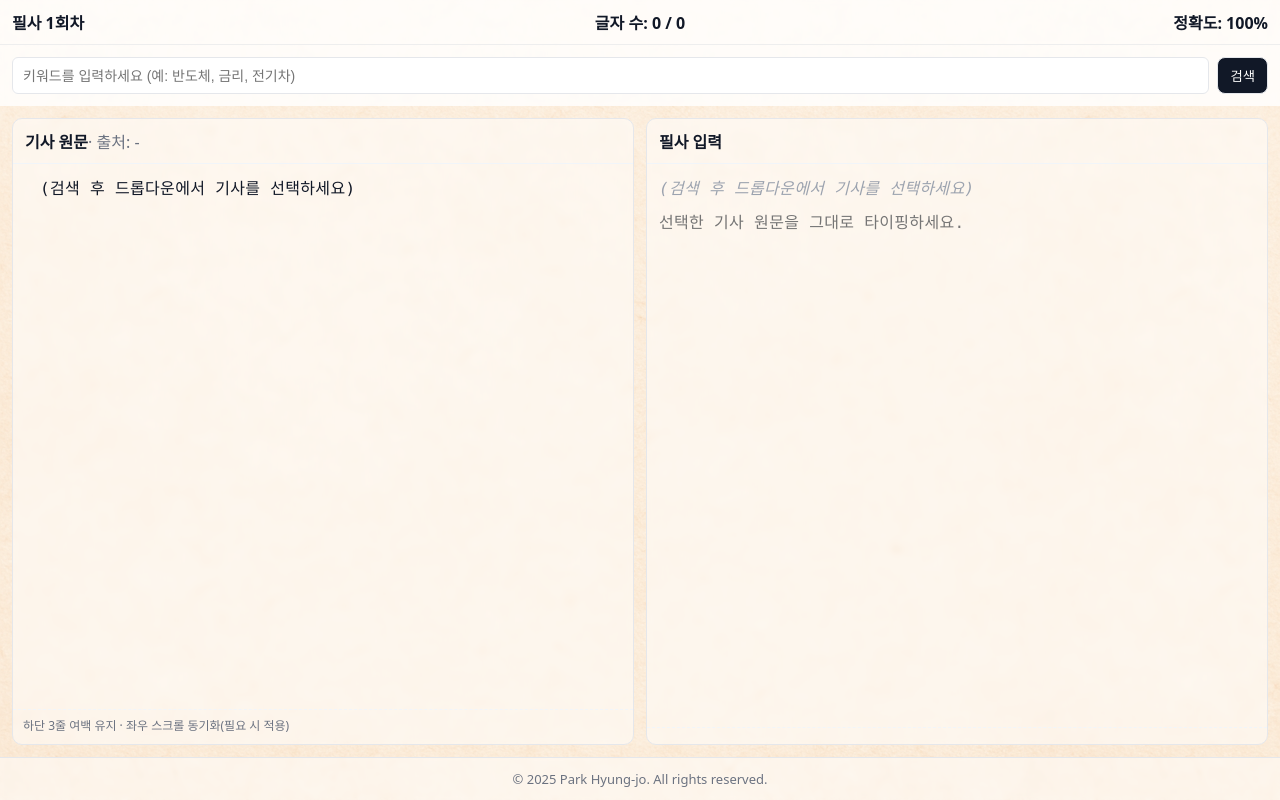
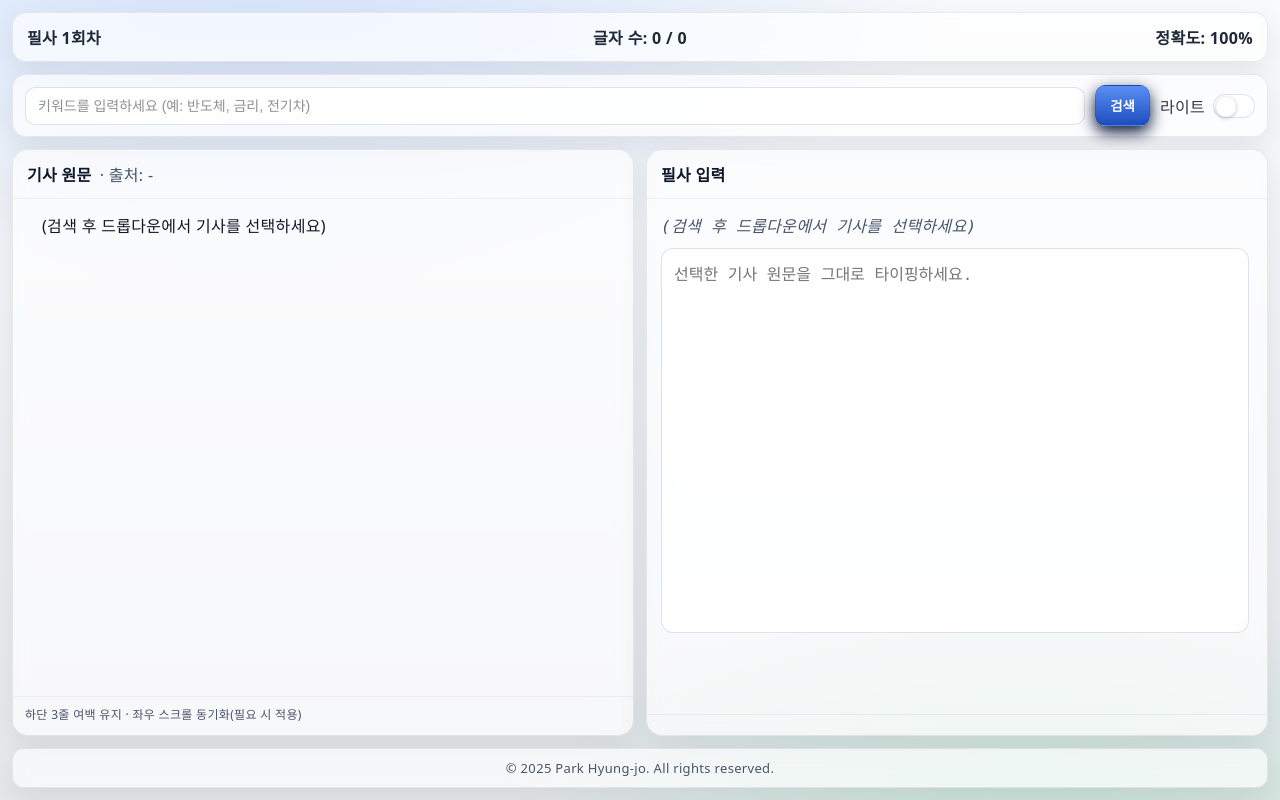
Before and after one commit to Walpin007/article-typing-app, a React (Vite) app: page / in a window 1280 px wide. Built offline with nearby package versions, Linux system fonts and the light colour scheme.

Commit message:
디자인 변경

```diff
--- a/src/App.jsx
+++ b/src/App.jsx
@@ -4,6 +4,24 @@ import "./index.css";
 const MAX_ROUNDS = 3;
 
 export default function App() {
+  // ===== Theme =====
+  const getInitTheme = () => {
+    const saved = localStorage.getItem("theme");
+    if (saved === "light" || saved === "dark") return saved;
+    // 시스템 선호
+    return window.matchMedia && window.matchMedia("(prefers-color-scheme: dark)").matches
+      ? "dark" : "light";
+  };
+  const [theme, setTheme] = useState(getInitTheme);
+
+  useEffect(() => {
+    document.documentElement.setAttribute("data-theme", theme);
+    localStorage.setItem("theme", theme);
+  }, [theme]);
+
+  const toggleTheme = () => setTheme(t => (t === "dark" ? "light" : "dark"));
+
+  // ===== 기존 상태들 =====
   const [round, setRound] = useState(1);
   const [typed, setTyped] = useState(["", "", ""]);
   const [paused, setPaused] = useState(false);
@@ -20,7 +38,8 @@ export default function App() {
     source: "",
     content: "",
     plain: "",
-    pubDate: ""
+    pubDate: "",
+    textLength: 0
   });
   const [viewMode, setViewMode] = useState("clean");
   const [editMode, setEditMode] = useState(false);
@@ -57,7 +76,7 @@ export default function App() {
       const r = await fetch(`/api/search-mixed?q=${encodeURIComponent(query.trim())}`);
       const data = await r.json();
       const items = Array.isArray(data.items) ? data.items : [];
-      const opts = items.map((it, i) => ({
+      const opts = items.slice(0, 10).map((it, i) => ({
         idx: i,
         sourceType: it.sourceType,
         title: it.title,
@@ -90,7 +109,8 @@ export default function App() {
         source: `${opt.sourceType === "google" ? "Google" : "Naver"}/${(ed?.source || opt.displayLink || "").replace(/^www\./, "")}`,
         content: ed?.text || "",
         plain: ed?.plain || "",
-        pubDate: opt.pubDate || ""
+        pubDate: opt.pubDate || "",
+        textLength: typeof ed?.textLength === "number" ? ed.textLength : (ed?.text?.length || 0)
       });
       setViewMode(ed?.mode === "plain" ? "plain" : "clean");
       setEditMode(false);
@@ -156,6 +176,19 @@ export default function App() {
         <button onClick={doSearch} disabled={loading}>
           {loading ? "검색 중…" : "검색"}
         </button>
+
+        {/* 테마 토글 */}
+        <div className="themeToggle" title="테마 전환">
+          <span style={{opacity:.85}}>{theme === "dark" ? "다크" : "라이트"}</span>
+          <div
+            className={`switch ${theme === "dark" ? "on" : ""}`}
+            role="switch"
+            aria-checked={theme === "dark"}
+            onClick={toggleTheme}
+          >
+            <div className="knob" />
+          </div>
+        </div>
       </div>
 
       {options.length > 0 && (
@@ -170,6 +203,7 @@ export default function App() {
             {options.map((o) => (
               <option key={o.idx} value={o.idx}>
                 [{o.sourceType === "google" ? "Google" : "Naver"}] {o.title}
+                {article.title === o.title && article.textLength ? ` · ${article.textLength.toLocaleString()}자` : ""}
               </option>
             ))}
           </select>
@@ -220,7 +254,7 @@ export default function App() {
       )}
       {hasSearched && !loading && options.length === 0 && (
         <div className="loadingRow" style={{ paddingTop: 0 }}>
-          <span style={{ color: "#6b7280", fontStyle: "italic" }}>
+          <span style={{ opacity:.85 }}>
             뉴스 결과가 없습니다. 검색어를 바꾸거나 더 구체적으로 입력해 보세요.
           </span>
         </div>
@@ -234,7 +268,7 @@ export default function App() {
         <div className="pane">
           <header ref={headerLeftRef}>
             {article.title || "기사 원문"}{" "}
-            <span style={{ color: "#6b7280", fontWeight: 400 }}>
+            <span style={{ color: "var(--text-muted)", fontWeight: 400 }}>
               · 출처: {article.source || "-"}
               {article.pubDate && <> · 날짜: {new Date(article.pubDate).toLocaleDateString("ko-KR", { year:"numeric", month:"2-digit", day:"2-digit" })}</>}
             </span>
@@ -253,7 +287,7 @@ export default function App() {
                   value={draft}
                   onChange={(e) => setDraft(e.target.value)}
                   placeholder="여기서 직접 원문을 고칠 수 있어요."
-                  style={{ position: "static", color: "#111827", caretColor: "#111827", overflow: "auto" }}
+                  style={{ position: "static", color: "var(--text)", caretColor: "var(--text)", overflow: "auto" }}
                 />
               ) : (
                 <div className="articleText">
@@ -269,13 +303,12 @@ export default function App() {
           <div className="info">하단 3줄 여백 유지 · 좌우 스크롤 동기화(필요 시 적용)</div>
         </div>
 
-        {/* 오른쪽: 필사 입력 — 오버레이 제거 */}
+        {/* 오른쪽: 필사 입력 */}
         <div className="pane">
           <header ref={headerRightRef}>필사 입력</header>
 
           <div className="scroll">
             <div className="typingBox">
-              {/* 오버레이 삭제됨 */}
               {text.length === 0 && (
                 <div className="placeholderInline">(검색 후 드롭다운에서 기사를 선택하세요)</div>
               )}
@@ -298,8 +331,8 @@ export default function App() {
               <button onClick={() => setPaused(true)}>이 회차 완료 (멈춤)</button>
             )}
             {paused && round < MAX_ROUNDS && (
-              <span className="actions">
-                <span>복기 후</span>
+              <span className="actions" style={{ marginLeft: 8 }}>
+                <span>복기 후</span>{" "}
                 <button onClick={() => { setPaused(false); setRound(r => r + 1); }}>
                   다음 회차
                 </button>
--- a/src/index.css
+++ b/src/index.css
@@ -1,114 +1,207 @@
-:root {
-  --border: #e5e7eb;
-  --muted: #6b7280;
-  --muted-2: #374151;
-  --tracking: 0.02em;
+/* 기본 셋업 */
+*{box-sizing:border-box}
+html,body,#root{height:100%;margin:0}
+:root { --tracking: 0.02em; }
+
+/* =============== THEME TOKENS =============== */
+/* 라이트 */
+:root[data-theme="light"]{
+  --bg1:#f8fafc;                /* 배경 그라데이션 시작 */
+  --bg2:#e5e7eb;                /* 배경 그라데이션 끝 */
+  --glow1: rgba(59,130,246,.22);
+  --glow2: rgba(34,197,94,.18);
+
+  --card-bg: rgba(255,255,255,0.68);
+  --card-stroke: rgba(15,23,42,0.08);
+  --text-strong:#0f172a;
+  --text:#111827;
+  --text-muted:#475569;
+  --text-muted-strong:#1f2937;
+
+  --input-bg: rgba(255,255,255,.85);
+  --input-stroke: rgba(15,23,42,.12);
+
+  --accent:#2563eb;
+  --accent-2:#10b981;
+
+  --shadow: 0 10px 30px rgba(2, 6, 23, 0.08);
+  --frost: blur(8px) saturate(120%);
 }
 
-* { box-sizing: border-box; }
-html, body, #root { height: 100%; margin: 0; }
+/* 다크 */
+:root[data-theme="dark"]{
+  --bg1:#0f172a;
+  --bg2:#1e293b;
+  --glow1: rgba(59,130,246,.35);
+  --glow2: rgba(34,197,94,.25);
 
-body {
+  --card-bg: rgba(255,255,255,0.14);
+  --card-stroke: rgba(255,255,255,0.28);
+  --text-strong:#f1f5f9;
+  --text:#f8fafc;
+  --text-muted:#94a3b8;
+  --text-muted-strong:#e2e8f0;
+
+  --input-bg: rgba(15,23,42,.18);
+  --input-stroke: rgba(255,255,255,.18);
+
+  --accent:#60a5fa;
+  --accent-2:#34d399;
+
+  --shadow: 0 10px 30px rgba(2, 6, 23, 0.35);
+  --frost: blur(10px) saturate(120%);
+}
+
+/* 시스템 선호도 기본값 적용 (처음 방문 시) */
+@media (prefers-color-scheme: dark){
+  :root:not([data-theme]) { color-scheme: dark; }
+}
+@media (prefers-color-scheme: light){
+  :root:not([data-theme]) { color-scheme: light; }
+}
+
+/* =============== GLOBAL =============== */
+
+body{
   font-family: ui-sans-serif, system-ui, -apple-system, Segoe UI, Roboto, Helvetica, Arial,
-    "Apple SD Gothic Neo", "Noto Sans KR", "Malgun Gothic", "맑은 고딕", "Nanum Gothic", sans-serif;
-  color: #111827;
-  font-size: 16px;
-  background: #ffffff url("/bg-paper.png") repeat fixed;
-  background-size: auto;
+    "Apple SD Gothic Neo","Noto Sans KR","Malgun Gothic","맑은 고딕","Nanum Gothic", sans-serif;
+  color: var(--text);
+  background:
+    radial-gradient(1200px 600px at 20% -10%, var(--glow1), transparent 60%),
+    radial-gradient(900px 500px at 80% 110%, var(--glow2), transparent 60%),
+    linear-gradient(180deg, var(--bg1), var(--bg2));
+  letter-spacing: var(--tracking);
 }
-body::before {
-  content: "";
-  position: fixed; inset: 0;
-  background: rgba(255,255,255,0.5);
-  pointer-events: none; z-index: 0;
+
+.container{height:100vh;display:flex;flex-direction:column;gap:12px;padding:12px}
+
+/* 상단 상태바 */
+.status{
+  display:grid;grid-template-columns:1fr auto 1fr;align-items:center;
+  padding:12px 14px;border-radius:14px;border:1px solid var(--card-stroke);
+  background: var(--card-bg); backdrop-filter: var(--frost);
+  box-shadow: var(--shadow);
 }
-.container, .status, .toolbar, .resultsBar, .grid, .pane { position: relative; z-index: 1; }
+.status .left{justify-self:start}
+.status .center{justify-self:center}
+.status .right{justify-self:end;text-align:right}
+.status>div{font-weight:600;color:var(--text-muted-strong);font-variant-numeric:tabular-nums}
 
-.container { height: 100vh; display: flex; flex-direction: column; background: transparent; }
+/* 검색창/결과 바 */
+.toolbar, .resultsBar{
+  display:flex;gap:10px;flex-wrap:wrap;align-items:center;
+  padding:10px 12px;border-radius:14px;border:1px solid var(--card-stroke);
+  background: var(--card-bg); backdrop-filter: var(--frost);
+  box-shadow: var(--shadow);
+}
+.resultsBar{margin-top:-4px}
 
-/* 상단 상태 바 */
-.status {
-  display: grid; grid-template-columns: 1fr auto 1fr;
-  align-items: center; padding: 10px 12px; border-bottom: 1px solid #eee;
-  font-weight: 600; background: rgba(255,255,255,0.8); backdrop-filter: blur(2px);
+/* 입력/셀렉트/버튼 */
+input, select{
+  border:1px solid var(--input-stroke);
+  background: var(--input-bg);
+  color:var(--text);
+  border-radius:10px;
+  padding:10px 12px;
+  outline:none;font-size:14px;
+  transition:.15s ease;
 }
-.status .left{justify-self:start}.status .center{justify-self:center}.status .right{justify-self:end;text-align:right}
-.status>div{font-variant-numeric:tabular-nums}
+input::placeholder{opacity:.8}
+input:focus, select:focus{
+  border-color: color-mix(in oklab, var(--accent) 70%, transparent);
+  box-shadow:0 0 0 3px color-mix(in oklab, var(--accent) 25%, transparent);
+}
+select{min-width:280px}
 
-/* 검색줄 */
-.toolbar { display: flex; gap: 8px; padding: 12px; flex-wrap: wrap;
-  background: rgba(255,255,255,0.8); backdrop-filter: blur(2px); }
+button{
+  border:1px solid var(--input-stroke);
+  background: linear-gradient(180deg, color-mix(in oklab, var(--accent) 75%, white),
+                                      color-mix(in oklab, var(--accent) 85%, black));
+  color:white;border-radius:10px;padding:10px 14px;font-weight:600;cursor:pointer;
+  box-shadow: 0 6px 16px color-mix(in oklab, var(--accent) 35%, black);
+  transition: transform .05s ease, filter .2s ease;
+}
+button:hover{filter:brightness(1.05)}
+button:active{transform: translateY(1px)}
+button[disabled]{opacity:.6;cursor:not-allowed}
 
-/* 결과 컨트롤 */
-.resultsBar { display:flex; gap:8px; padding:0 12px 12px; flex-wrap:wrap; align-items:center;
-  background: rgba(255,255,255,0.8); backdrop-filter: blur(2px); }
-.resultsBar select { min-width: 280px; }
+/* 토글 스위치(테마) */
+.themeToggle{
+  display:inline-flex;align-items:center;gap:8px;margin-left:auto
+}
+.switch{
+  --w:42px;--h:24px;
+  position:relative;width:var(--w);height:var(--h);
+  border-radius:999px;border:1px solid var(--input-stroke);
+  background: var(--input-bg); cursor:pointer;
+}
+.switch .knob{
+  position:absolute;top:2px;left:2px;width:20px;height:20px;border-radius:50%;
+  background: white; transition: transform .2s ease;
+  box-shadow: 0 1px 4px rgba(0,0,0,.25);
+}
+.switch.on .knob{ transform: translateX(18px); }
 
-/* 좌/우 2열 */
-.grid { flex:1; min-height:0; display:grid; grid-template-columns:1fr 1fr; gap:12px; padding:12px; }
-@media (max-width: 900px) { .grid { grid-template-columns:1fr; } }
+/* 좌우 2열 */
+.grid{
+  flex:1;min-height:0;display:grid;gap:12px;
+  grid-template-columns:1fr 1fr;
+}
+@media (max-width: 980px){ .grid{ grid-template-columns:1fr; }}
 
 /* 카드 */
-.pane {
-  display:flex; flex-direction:column; min-height:0;
-  border:1px solid var(--border); border-radius:10px;
-  background: rgba(255,255,255,0.5); backdrop-filter: blur(3px);
+.pane{
+  display:flex;flex-direction:column;min-height:0;
+  border-radius:16px;border:1px solid var(--card-stroke);
+  background: var(--card-bg); backdrop-filter: var(--frost);
+  box-shadow: var(--shadow);
 }
-.pane>header{ padding:10px 12px; border-bottom:1px solid #f1f5f9; font-weight:700; display:flex; align-items:center; }
-
-/* 내부 스크롤 컨테이너 */
-.scroll { flex:1; min-height:0; overflow:hidden; position:relative; }
-
-/* 왼쪽 기사 */
-.articleView { height:100%; overflow:auto; scrollbar-gutter:stable both-edges; padding:12px 18px 28px 12px; }
-.articleText { white-space: pre-line; word-break: break-word; margin:0; font-size:16px; line-height:1.6; letter-spacing:var(--tracking); }
-
-/* 오른쪽 필사: 오버레이 제거된 버전 */
-.typingBox {
-  position: relative;
-  height: 100%;
-  display: flex;
-  flex-direction: column;
-  overflow: hidden;           /* 바깥은 숨김, textarea만 스크롤 */
-  padding: 12px 18px 28px 12px;
-  font-family: ui-monospace, SFMono-Regular, Menlo, Monaco, Consolas, "Liberation Mono", "Courier New", monospace;
-  font-size: 16px; line-height: 1.6; letter-spacing: var(--tracking);
+.pane>header{
+  padding:12px 14px;border-bottom:1px solid color-mix(in oklab, var(--card-stroke) 70%, transparent);
+  font-weight:700;color:var(--text-strong);display:flex;align-items:center;gap:8px;
 }
 
-/* 진짜 입력창: 단일 스크롤 주체 */
-.typingInput {
-  flex: 1;
-  width: 100%;
-  height: 100%;
-  resize: none;
-  border: none;
-  outline: none;
-  background: transparent;
-  color: #111827;            /* 보이는 색 */
-  caret-color: #111827;
-  font: inherit;
-  line-height: inherit;
-  overflow: auto;            /* ✅ textarea만 스크롤 */
-  letter-spacing: var(--tracking);
-  padding: 0;
+/* 내부 스크롤 */
+.scroll{flex:1;min-height:0;overflow:hidden;position:relative}
+.articleView{height:100%;overflow:auto;scrollbar-gutter:stable both-edges;padding:14px 18px 30px 14px}
+
+/* 좌측 기사 */
+.articleText{
+  white-space: pre-line;word-break: break-word;margin:0;
+  font-size:16px;line-height:1.7;letter-spacing:var(--tracking);
+  color:var(--text);
 }
 
-/* 오타가 1글자라도 있으면 전체 입력 폰트 빨강 (textarea는 문자별 스타일 불가) */
-.typingInput.error { color: #ef4444; caret-color: #ef4444; }
+/* 우측 필사(오버레이 제거) */
+.typingBox{
+  position:relative;height:100%;display:flex;flex-direction:column;
+  overflow:hidden;padding:14px 18px 30px 14px;
+  font-family: ui-monospace,SFMono-Regular,Menlo,Monaco,Consolas,"Liberation Mono","Courier New",monospace;
+  font-size:16px;line-height:1.7;letter-spacing:var(--tracking);
+}
+.typingInput{
+  flex:1;width:100%;height:100%;resize:none;border:none;outline:none;
+  background: var(--input-bg);
+  color: var(--text); caret-color: var(--text);
+  font:inherit; line-height:inherit; overflow:auto; padding:12px;
+  border:1px solid var(--input-stroke); border-radius:12px;
+}
+.typingInput.error{ color:#ef4444; caret-color:#ef4444; } /* 오타 시 전체 빨강 */
 
-/* 안내문(입력 전) */
-.placeholderInline { color:#9ca3af; font-style: italic; margin-bottom: 8px; }
+/* 보조 UI */
+.placeholderInline{ color:var(--text-muted); font-style:italic; margin-bottom:8px }
+.footer-gap-3{ height:3.2em }
+.info{ color:var(--text-muted); font-size:12px; padding:8px 12px 12px; border-top:1px solid color-mix(in oklab, var(--card-stroke) 70%, transparent) }
 
-.footer-gap-3 { height: 3.4em; }
-.info { color: var(--muted); font-size:12px; padding:6px 10px 10px; border-top:1px dashed #f1f5f9; }
-.mono { font-family: ui-monospace, SFMono-Regular, Menlo, Monaco, Consolas, "Liberation Mono", "Courier New", monospace; line-height:1.6; }
-button { padding:8px 12px; border-radius:8px; border:1px solid var(--border); background:#111827; color:#fff; cursor:pointer; }
-button[disabled]{opacity:.6; cursor:not-allowed;}
-input, select { border:1px solid var(--border); border-radius:6px; padding:8px 10px; font-size:14px; }
-.loadingRow { display:flex; align-items:center; gap:8px; padding:8px 12px 12px; color:var(--muted-2); font-size:14px; }
-.spinner { width:16px; height:16px; border:2px solid rgba(55,65,81,.2); border-top-color:rgba(55,65,81,.9); border-radius:50%; animation:spin .8s linear infinite; display:inline-block; }
-@keyframes spin { to { transform: rotate(360deg); } }
+/* 로딩 */
+.loadingRow{ display:flex; align-items:center; gap:10px; padding:10px 12px; color:var(--text-muted-strong); font-size:14px }
+.spinner{ width:16px; height:16px; border:2px solid color-mix(in oklab, var(--text) 25%, transparent); border-top-color: var(--accent); border-radius:50%; animation:spin .8s linear infinite; display:inline-block }
+@keyframes spin{ to{ transform: rotate(360deg) } }
 
 /* 푸터 */
-.footer { text-align:center; font-size:13px; color:#6b7280; padding:12px; border-top:1px solid #e5e7eb;
-  background: rgba(255,255,255,0.5); backdrop-filter: blur(2px); margin-top:auto; }
+.footer{
+  text-align:center;font-size:13px;color:var(--text-muted);padding:10px;border-radius:12px;
+  border:1px solid var(--card-stroke);
+  background: var(--card-bg); backdrop-filter: var(--frost);
+  box-shadow: var(--shadow); margin-top:auto;
+}
```
